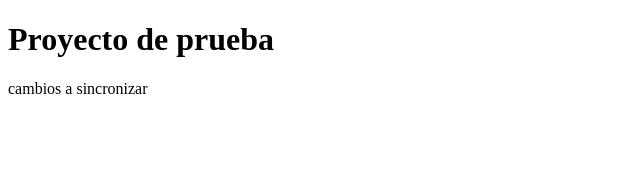
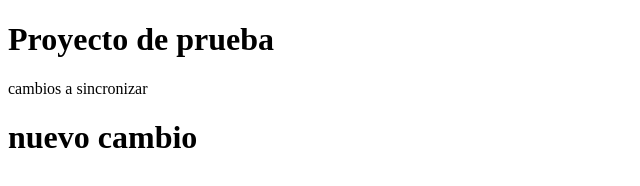
Before and after one commit to KaiserDPP/Prueba_pil, a plain HTML site: page index.html in a window 1280 px wide. Shown: the whole page, without its empty margins (0-640 px from the left). Drawn offline with Linux system fonts and the light colour scheme.

Commit message:
cambio 2

```diff
--- a/index.html
+++ b/index.html
@@ -9,5 +9,6 @@
 <body>
     <h1>Proyecto de prueba</h1>
     cambios a sincronizar
+    <h1>nuevo cambio</h1>
 </body>
 </html>
```
